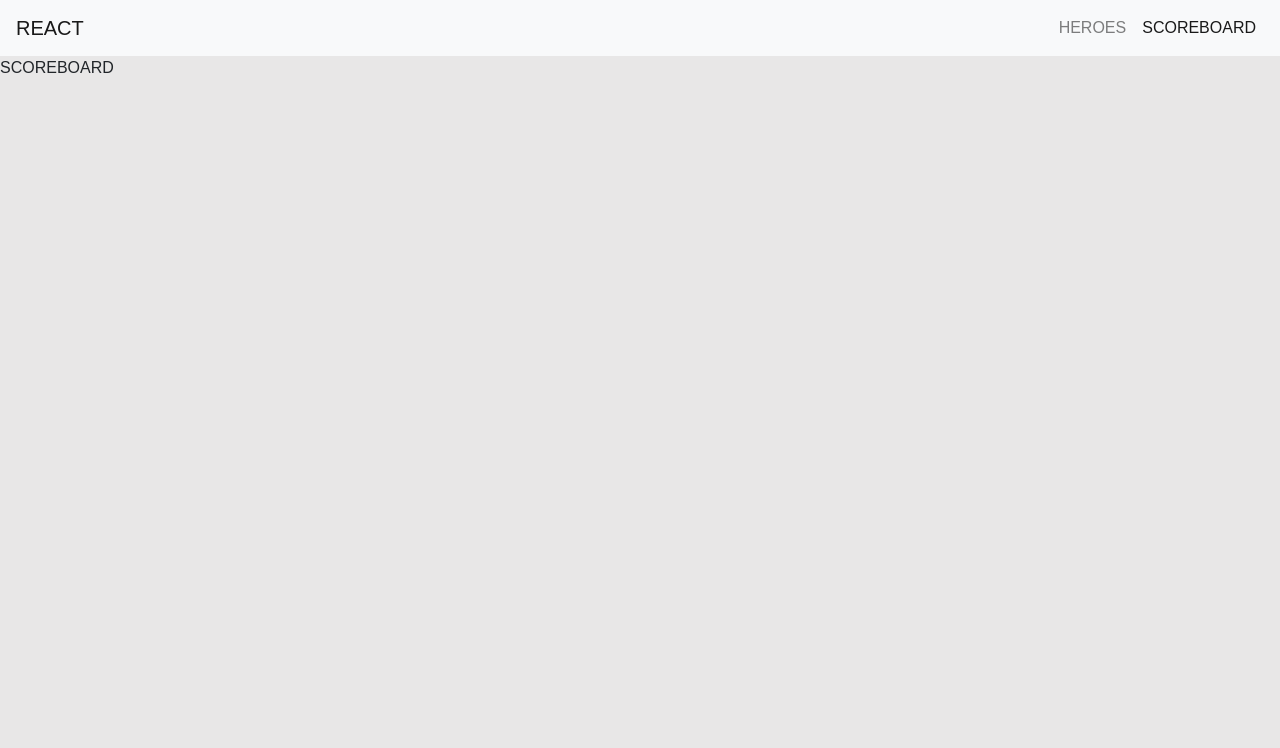
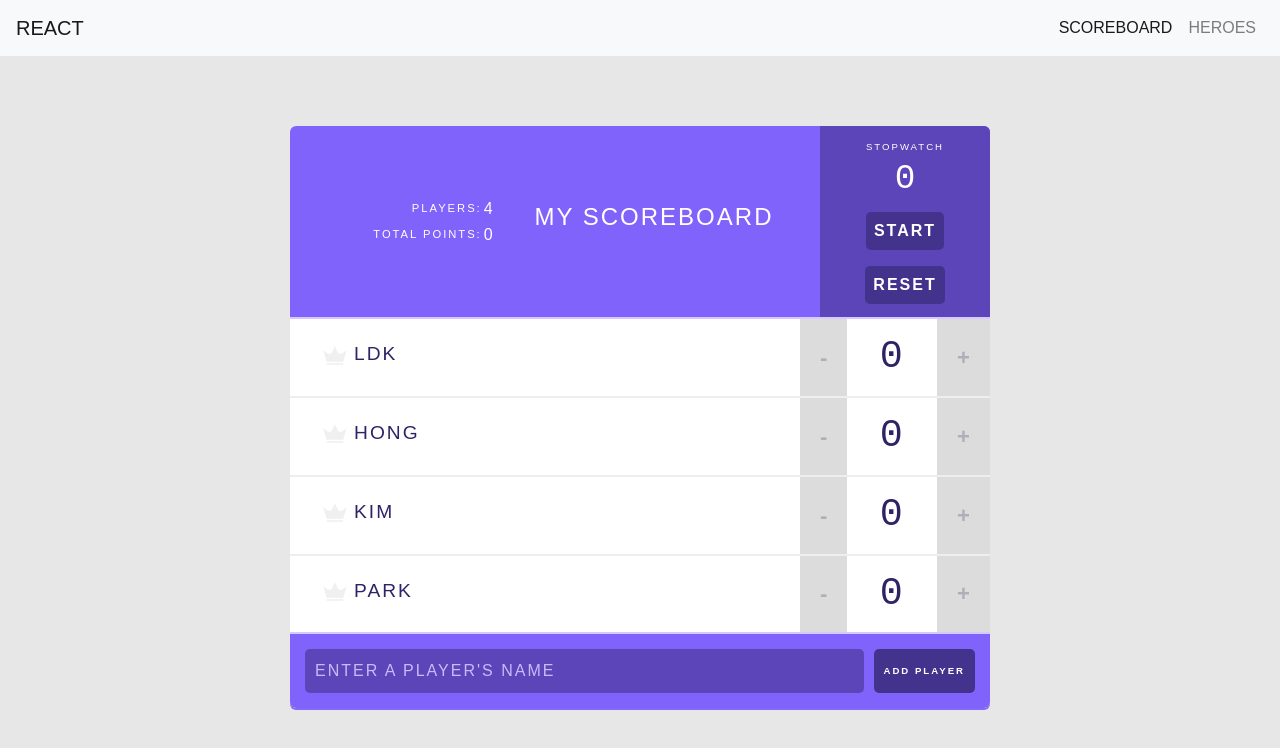
Before and after one commit to eastflag/react-scoreboard-aws, a React (Create React App) app: page /scoreboard in a window 1280 px wide. Shown: the top 748 px of the page. Built offline with nearby package versions, Linux system fonts and the light colour scheme.

Commit message:
라우팅 - scoreboard 리팩토링

```diff
--- a/src/index.js
+++ b/src/index.js
@@ -6,7 +6,6 @@ import * as serviceWorker from './serviceWorker';
 import {Provider} from "react-redux";
 import {store} from "./redux/store";
 import {Root} from "./pages/Root";
-import App from "./App";
 
 ReactDOM.render(
   <Provider store={store}>
--- a/src/pages/Menu.js
+++ b/src/pages/Menu.js
@@ -9,10 +9,10 @@ class Menu extends Component {
 
         <ul className="navbar-nav">
           <li className="nav-item">
-            <NavLink className="nav-link" to="/heroes">heroes</NavLink>
+            <NavLink className="nav-link" to="/scoreboard">Scoreboard</NavLink>
           </li>
           <li className="nav-item">
-            <NavLink className="nav-link" to="/scoreboard">Scoreboard</NavLink>
+            <NavLink className="nav-link" to="/heroes">heroes</NavLink>
           </li>
         </ul>
       </nav>
--- a/src/pages/Root.js
+++ b/src/pages/Root.js
@@ -1,7 +1,7 @@
 import React, {Component} from 'react';
 import {BrowserRouter, Route, Switch} from 'react-router-dom';
 import Home from "./Home";
-import Scoreboard from "./Scoreboard";
+import Scoreboard from "./scoreboard/Scoreboard";
 import Heroes from "./Heroes";
 import Menu from "./Menu";
 
--- a/src/pages/Scoreboard.js
+++ /dev/null
@@ -1,13 +0,0 @@
-import React, {Component} from 'react';
-
-class Scoreboard extends Component {
-  render() {
-    return (
-      <div>
-        Scoreboard
-      </div>
-    )
-  }
-}
-
-export default Scoreboard;
```
Also changed, not shown: src/pages/scoreboard/Scoreboard.js (renamed from src/App.js, +13 -13 lines), src/pages/scoreboard/Scoreboard.css (renamed from src/App.css).
